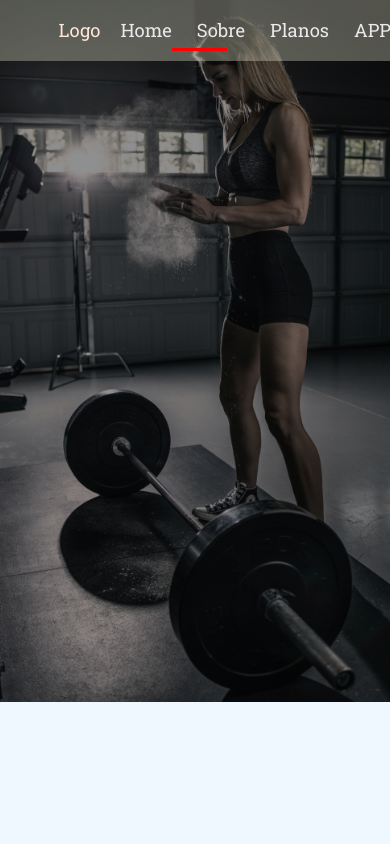
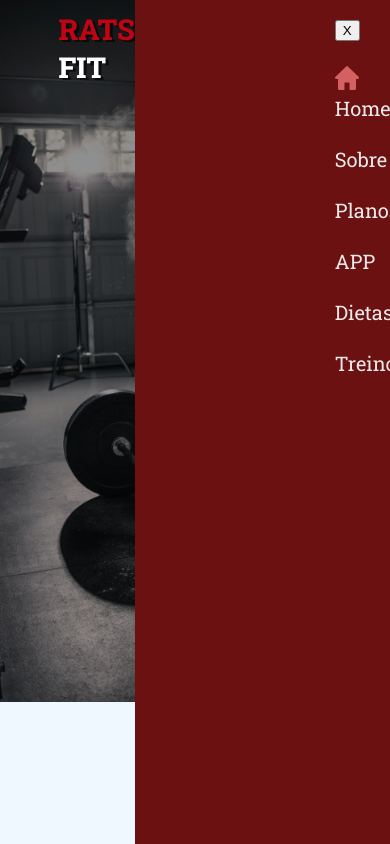
Before and after one commit to joao121gf/academia, a plain HTML site: page index.html in a window 390 px wide. Drawn offline with Linux system fonts and the light colour scheme.

Commit message:
Criando menu lateral

```diff
--- a/css/banner.css
+++ b/css/banner.css
@@ -31,7 +31,7 @@ body {
 
 .logo-gym{
     margin-left: 15%;
-    margin-top: 18px;
+    margin-top: 10px;
 }
 
 .menu{
@@ -44,7 +44,6 @@ body {
     display: flex;
     justify-content: space-between;
     position: fixed;
-    background-color: rgba(245, 245, 220, 0.315);
     width: 100%;
     font-weight: 400;
     font-size: 1.15rem;
@@ -59,8 +58,23 @@ body {
 
 .menu li {
     margin-right: 25px;
+    cursor: pointer;
     list-style: none;
+    font-size: 1.25rem;
+    font-weight: 400;
+
 }
+
+.menu li:hover {
+    color: #BF0413;
+    transition: .2s ease;
+
+
+
+}
+
+
+
 
 
 .linha {
@@ -76,9 +90,39 @@ body {
 
 
 
+.logo-gym a {
+    font-weight: 800;
+    font-size: 1.8rem;
+    color: #BF0413;
+    text-shadow: 3px 2px 0px rgba(0, 0, 0, 0.616);
+}
+
+[data-button="fecha"]{
+    display: none;
+}
 
 
 /* Mobile version */
+@media (max-width: 930px) {
+    .menu {
+        display: block;
+        background-color: #6b1111;
+        /* color: #ff636b; */
+        padding: 20px 200px;
+        margin: 0;
+        height: 100vh;
+    }
+    .menu li {
+        padding-top: 25px;
+    }
+    .linha {
+        display: none;
+    }
+    [data-button="fecha"]{
+        display: block;
+    }
+}
+
 @media (max-width: 500px) {
     .container-home{
         height: 702px;
--- a/index.html
+++ b/index.html
@@ -11,11 +11,12 @@
     <div class="container-father-home">
         <div class="container-menu">
             <div class="logo-gym">
-                <a href="#">Logo</a>
+                <a href="#">RATS <span style="color: white;">FIT</span></a>
             </div>
-            <ul class="menu">
+            <ul class="menu" data-menu>
                 <span class="linha"> </span>
-                <li>Home</li>
+                <button data-button="fecha" aria-expanded="false" aria-controls="menu">X</button>
+                <li><img src="imagens/icones/botao-home.png" alt="Home"> Home</li>
                 <li>Sobre</li>
                 <li>Planos</li>
                 <li>APP</li>
```
Also changed, not shown: imagens/icones/botao-home.png (added), imagens/icones/do-utilizador.png (added), imagens/icones/iphone.png (added), imagens/icones/promocoes.png (added), imagens/icones/restaurante.png (added), imagens/icones/treino.png (added).
